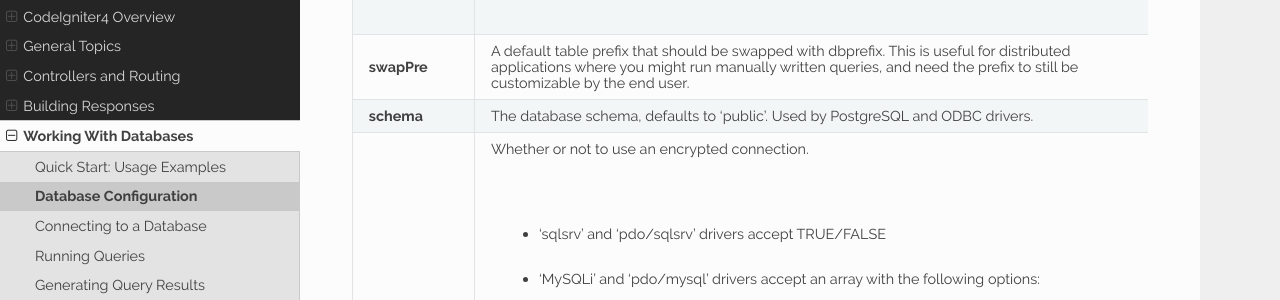
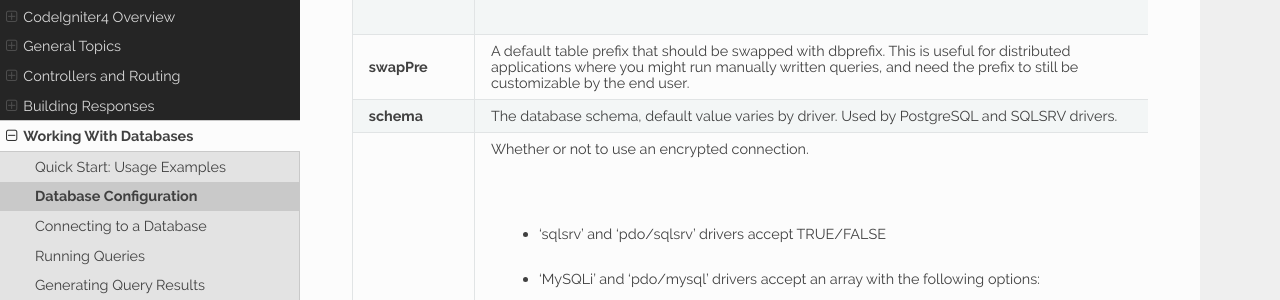
Before and after one commit to NEKOGET/ci4_user_guide_src, a Sphinx documentation site: the page built from source/database/configuration.rst, in a window 1280 px wide and 900 px high, scrolled down 4454 px. Shown: the part 153-453 px from the top of the window. Built offline with Sphinx 7.4.7 and the Read the Docs theme 2.0.0, drawn with Linux system fonts in a browser that asks for light colours.

```diff
--- a/source/database/configuration.rst
+++ b/source/database/configuration.rst
@@ -198,7 +198,7 @@ Explanation of Values:
 **swapPre**		A default table prefix that should be swapped with dbprefix. This is useful for distributed
 			applications where you might run manually written queries, and need the prefix to still be
 			customizable by the end user.
-**schema**		The database schema, defaults to 'public'. Used by PostgreSQL and ODBC drivers.
+**schema**		The database schema, default value varies by driver. Used by PostgreSQL and SQLSRV drivers.
 **encrypt**		Whether or not to use an encrypted connection.
 
 			  - 'sqlsrv' and 'pdo/sqlsrv' drivers accept TRUE/FALSE
```
